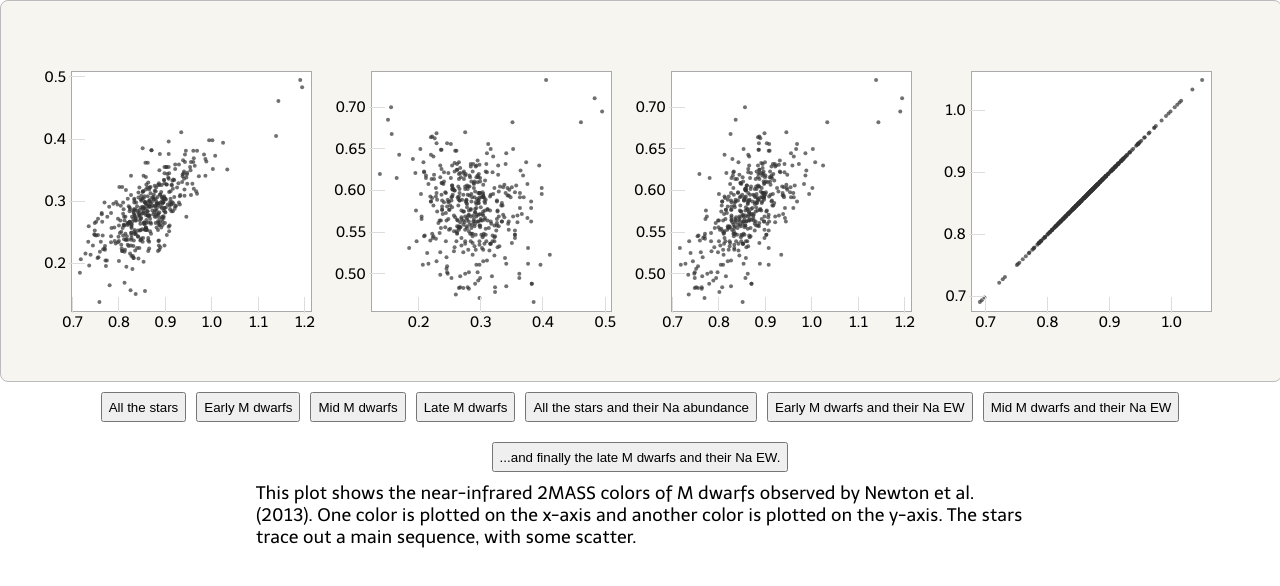
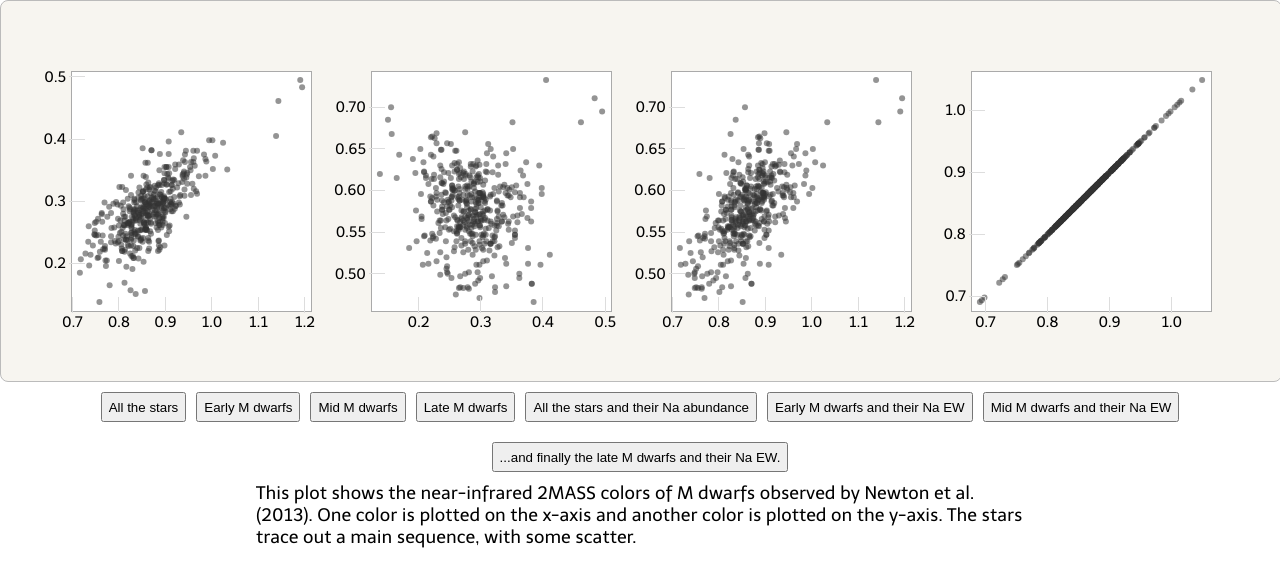
Before and after one commit to adrn/d3po, a plain HTML site: page panel_test.html in a window 1280 px wide. Drawn offline with nearby package versions, Linux system fonts and the light colour scheme.

Commit message:
make points bigger, opacity change

```diff
--- a/panel_test.html
+++ b/panel_test.html
@@ -244,7 +244,8 @@
                         .enter().append("circle")
                         .attr("cx", function(d) { return xScaler(d[p.xColumnName]); })
                         .attr("cy", function(d) { return yScaler(d[p.yColumnName]); })
-                        .attr("r", 2)
+                        .attr("r", 3)
+                        .attr("opacity", 0.75)
                         .style("fill", function(d) { return color_scale(d[state['colorAxis']]) || "#333333"; });
                 }
             }
```
